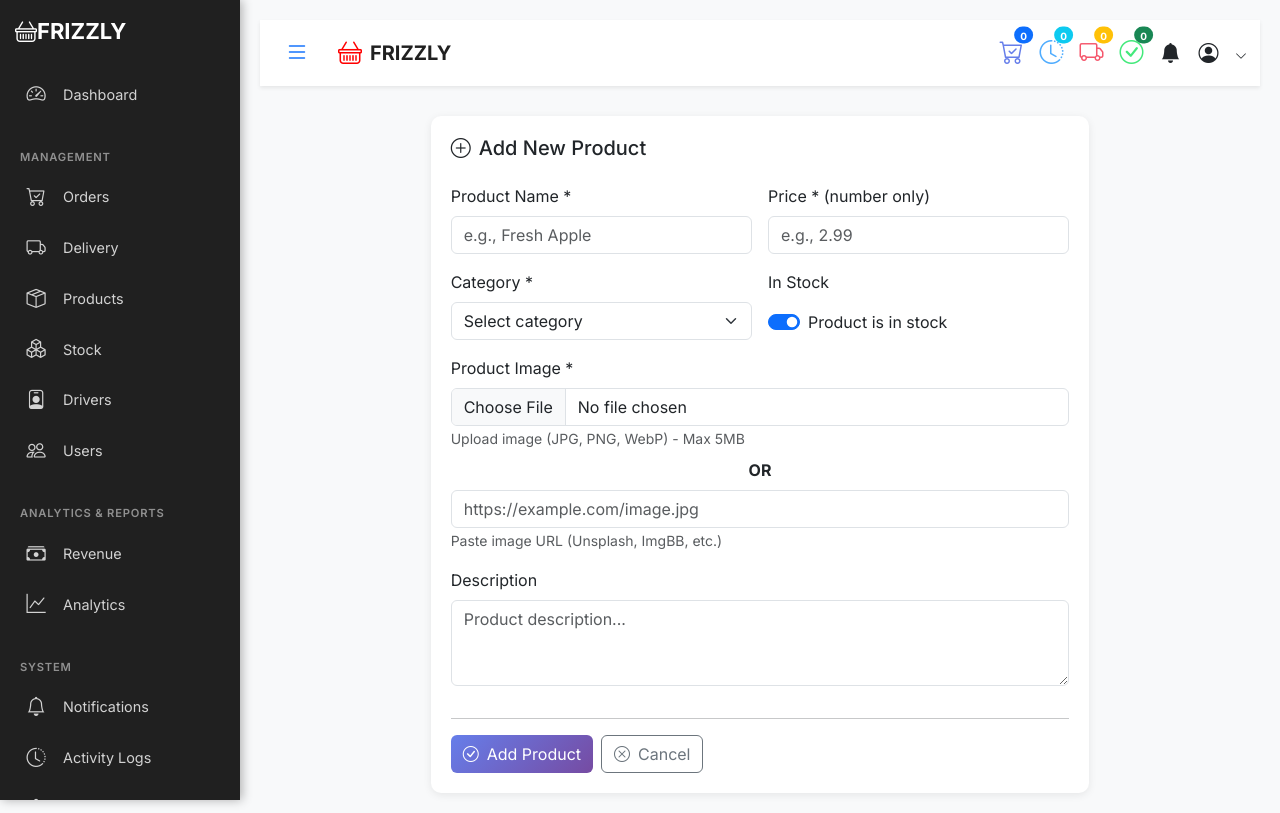
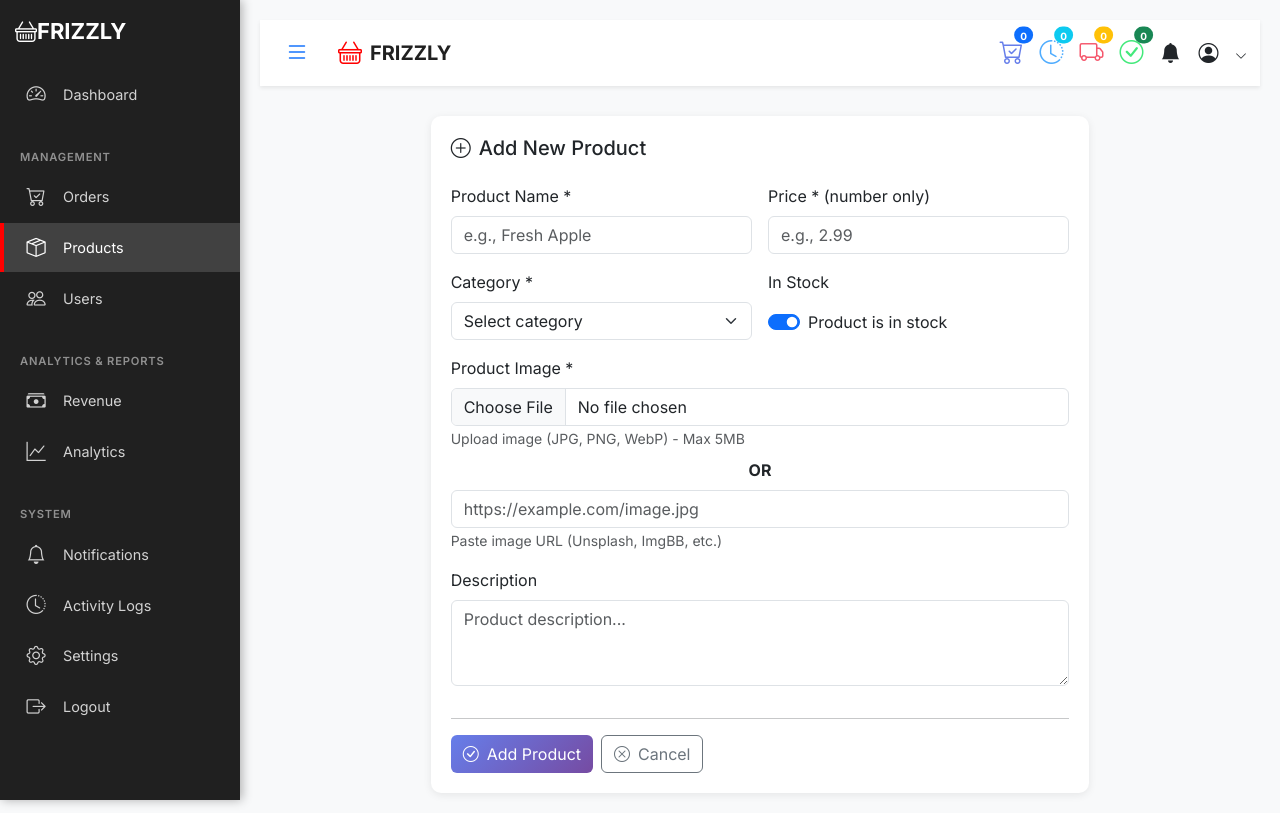
Before and after one commit to hasnaouiyacine59-wq/frizzly-railway-render-admin-dashboard, a Flask app: page /products/add in a window 1280 px wide. Run offline with Flask 3, Linux system fonts and the light colour scheme; a user stored in the database is signed in; some libraries are stand-ins or nearby versions.

Commit message:
postgress sync

```diff
--- a/templates/add_driver.html
+++ b/templates/add_driver.html
@@ -38,7 +38,7 @@
             <button type="submit" class="btn btn-gradient">
                 <i class="bi bi-check-circle me-2"></i>Add Driver
             </button>
-            <a href="{{ url_for('drivers') }}" class="btn btn-outline-secondary">Cancel</a>
+            <a href="{{ url_for('dashboard') }}" class="btn btn-outline-secondary">Cancel</a>
         </div>
     </form>
 </div>
--- a/templates/base.html
+++ b/templates/base.html
@@ -235,23 +235,8 @@
                     </a>
                 </li>
                 <li>
-                    <a class="nav-link {% if request.endpoint == 'delivery_logistics' %}active{% endif %}" href="{{ url_for('delivery_logistics') }}">
-                        <i class="bi bi-truck"></i> <span>Delivery</span>
-                    </a>
-                </li>
-                <li>
-                    <a class="nav-link {% if request.endpoint in ['products.products', 'products.add_product', 'products.edit_product'] %}active{% endif %}" href="{{ url_for('products') }}">
+                    <a class="nav-link {% if request.endpoint in ['products', 'add_product', 'edit_product'] %}active{% endif %}" href="{{ url_for('products') }}">
                         <i class="bi bi-box-seam"></i> <span>Products</span>
-                    </a>
-                </li>
-                <li>
-                    <a class="nav-link {% if request.endpoint == 'stock_management' %}active{% endif %}" href="{{ url_for('stock_management') }}">
-                        <i class="bi bi-boxes"></i> <span>Stock</span>
-                    </a>
-                </li>
-                <li>
-                    <a class="nav-link {% if request.endpoint in ['drivers', 'add_driver', 'edit_driver', 'driver_detail'] %}active{% endif %}" href="{{ url_for('drivers') }}">
-                        <i class="bi bi-person-badge"></i> <span>Drivers</span>
                     </a>
                 </li>
                 <li>
@@ -261,28 +246,28 @@
                 </li>
                 <li class="menu-header">Analytics & Reports</li>
                 <li>
-                    <a class="nav-link {% if request.endpoint == 'revenue' %}active{% endif %}" href="{{ url_for('revenue') }}">
+                    <a class="nav-link {% if request.endpoint == 'revenue' %}active{% endif %}" href="{{ url_for('dashboard') }}">
                         <i class="bi bi-cash-stack"></i> <span>Revenue</span>
                     </a>
                 </li>
                 <li>
-                    <a class="nav-link {% if request.endpoint == 'analytics' %}active{% endif %}" href="{{ url_for('analytics') }}">
+                    <a class="nav-link {% if request.endpoint == 'analytics' %}active{% endif %}" href="{{ url_for('dashboard') }}">
                         <i class="bi bi-graph-up"></i> <span>Analytics</span>
                     </a>
                 </li>
                 <li class="menu-header">System</li>
                 <li>
-                    <a class="nav-link {% if request.endpoint == 'notifications' %}active{% endif %}" href="{{ url_for('notifications') }}">
+                    <a class="nav-link {% if request.endpoint == 'notifications' %}active{% endif %}" href="{{ url_for('dashboard') }}">
                         <i class="bi bi-bell"></i> <span>Notifications</span>
                     </a>
                 </li>
                 <li>
-                    <a class="nav-link {% if request.endpoint == 'activity_logs' %}active{% endif %}" href="{{ url_for('activity_logs') }}">
+                    <a class="nav-link {% if request.endpoint == 'activity_logs' %}active{% endif %}" href="{{ url_for('dashboard') }}">
                         <i class="bi bi-clock-history"></i> <span>Activity Logs</span>
                     </a>
                 </li>
                 <li>
-                    <a class="nav-link {% if request.endpoint == 'settings' %}active{% endif %}" href="{{ url_for('settings') }}">
+                    <a class="nav-link {% if request.endpoint == 'settings' %}active{% endif %}" href="{{ url_for('dashboard') }}">
                         <i class="bi bi-gear"></i> <span>Settings</span>
                     </a>
                 </li>
@@ -369,7 +354,7 @@
                             </li>
                             <li><hr class="dropdown-divider"></li>
                             <li>
-                                <a class="dropdown-item" href="{{ url_for('settings') }}">
+                                <a class="dropdown-item" href="{{ url_for('dashboard') }}">
                                     <i class="bi bi-gear me-2"></i> Settings
                                 </a>
                             </li>
--- a/templates/dashboard.html
+++ b/templates/dashboard.html
@@ -12,7 +12,7 @@
 <div class="alert alert-warning alert-dismissible fade show mb-4" role="alert">
     <i class="bi bi-exclamation-triangle me-2"></i>
     <strong>Warning!</strong> {{ stats.low_stock_products }} product(s) have low stock levels.
-    <a href="{{ url_for('stock_management') }}" class="alert-link">View Stock</a>
+    <a href="{{ url_for('products') }}" class="alert-link">View Stock</a>
     <button type="button" class="btn-close" data-bs-dismiss="alert"></button>
 </div>
 {% endif %}
--- a/templates/drivers.html
+++ b/templates/drivers.html
@@ -57,7 +57,7 @@
     <div class="d-flex justify-content-between align-items-center mb-4">
         <h5 class="mb-0"><i class="bi bi-people me-2"></i>All Drivers</h5>
         {% if current_user.role == 'admin' %}
-        <a href="{{ url_for('add_driver') }}" class="btn btn-gradient">
+        <a href="{{ url_for('dashboard') }}" class="btn btn-gradient">
             <i class="bi bi-plus-circle me-2"></i>Add Driver
         </a>
         {% endif %}
--- a/templates/edit_driver.html
+++ b/templates/edit_driver.html
@@ -46,7 +46,7 @@
             <button type="submit" class="btn btn-gradient">
                 <i class="bi bi-check-circle me-2"></i>Update Driver
             </button>
-            <a href="{{ url_for('drivers') }}" class="btn btn-outline-secondary">Cancel</a>
+            <a href="{{ url_for('dashboard') }}" class="btn btn-outline-secondary">Cancel</a>
         </div>
     </form>
 </div>
--- a/templates/notifications.html
+++ b/templates/notifications.html
@@ -8,7 +8,7 @@
     <div class="d-flex justify-content-between align-items-center mb-4">
         <h5 class="mb-0"><i class="bi bi-bell me-2"></i>All Notifications</h5>
         {% if current_user.role == 'admin' %}
-        <a href="{{ url_for('send_bulk_notification') }}" class="btn btn-gradient">
+        <a href="{{ url_for('dashboard') }}" class="btn btn-gradient">
             <i class="bi bi-send me-2"></i>Send Bulk Notification
         </a>
         {% endif %}
--- a/templates/send_bulk_notification.html
+++ b/templates/send_bulk_notification.html
@@ -31,7 +31,7 @@
             <button type="submit" class="btn btn-gradient">
                 <i class="bi bi-send me-2"></i>Send Notification
             </button>
-            <a href="{{ url_for('notifications') }}" class="btn btn-outline-secondary">Cancel</a>
+            <a href="{{ url_for('dashboard') }}" class="btn btn-outline-secondary">Cancel</a>
         </div>
     </form>
 </div>
--- a/templates/settings.html
+++ b/templates/settings.html
@@ -31,7 +31,7 @@
     <div class="col-md-6">
         <div class="table-card">
             <h5 class="mb-4"><i class="bi bi-shield-lock me-2"></i>Change Password</h5>
-            <form method="POST" action="{{ url_for('change_password') }}">
+            <form method="POST" action="{{ url_for('dashboard') }}">
                 <div class="mb-3">
                     <label class="form-label">Current Password</label>
                     <input type="password" name="current_password" class="form-control" required>
```
